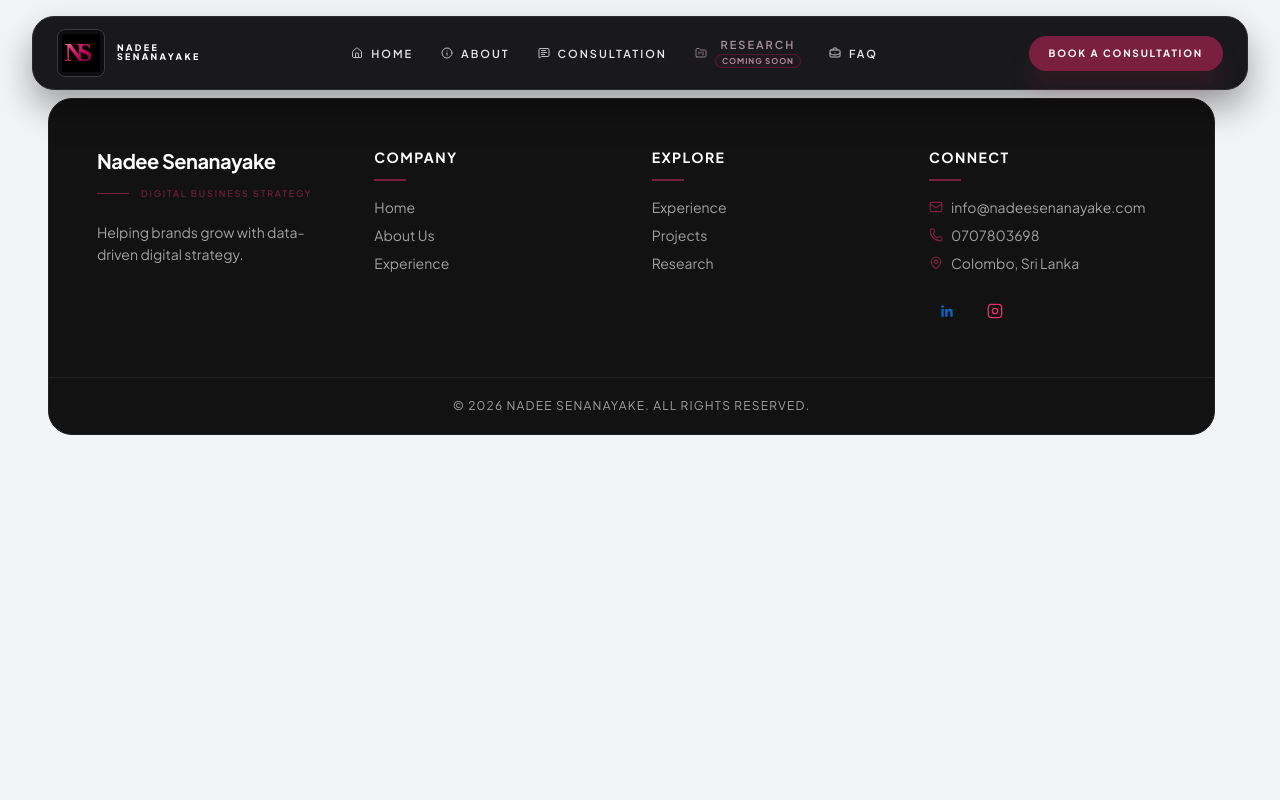
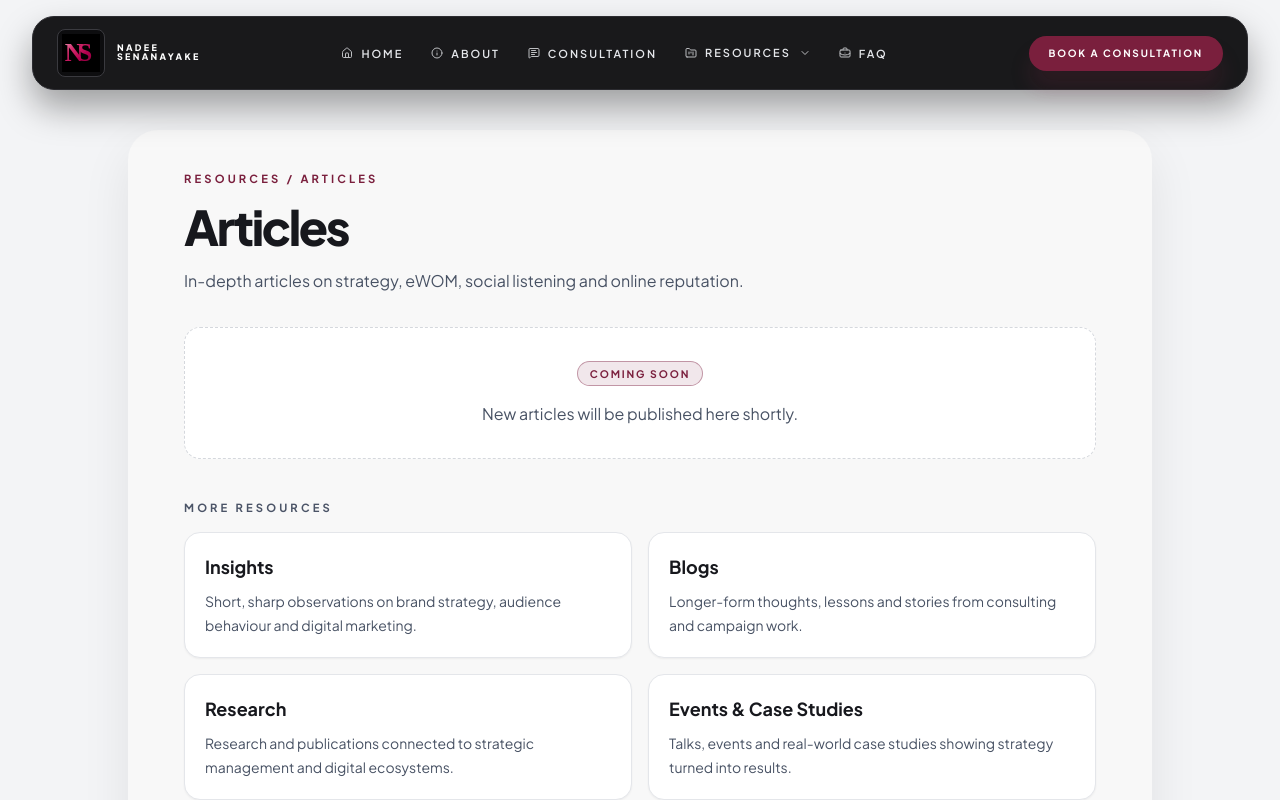
Before and after one commit to chanugiw/nadee-s-landing-page, a React (Vite) app: page /resources/articles in a window 1280 px wide. Shown: the top 800 px of the page. Built offline with nearby package versions, Linux system fonts and the light colour scheme; a web font is replaced by a local one.

Commit message:
Rename Research to Resources and add 6 resource pages

```diff
--- a/src/App.jsx
+++ b/src/App.jsx
@@ -1,12 +1,12 @@
 import React from 'react';
-import { Routes, Route } from 'react-router-dom';
+import { Routes, Route, Navigate } from 'react-router-dom';
 import Navbar from './components/Navbar';
 import Footer from './components/Footer';
 import Home from './pages/Home';
 import AboutPage from './pages/AboutPage';
 import ExperiencePage from './pages/ExperiencePage';
 import ProjectsPage from './pages/ProjectsPage';
-import ResearchPage from './pages/ResearchPage';
+import ResourcePage from './pages/ResourcePage';
 import ContactPage from './pages/ContactPage';
 import ContactCardPage from './pages/ContactCardPage';
 import FaqPage from './pages/FaqPage';
@@ -23,7 +23,9 @@ function App() {
         <Route path="/about" element={<AboutPage />} />
         <Route path="/experience" element={<ExperiencePage />} />
         <Route path="/projects" element={<ProjectsPage />} />
-        <Route path="/research" element={<ResearchPage />} />
+        <Route path="/resources" element={<ResourcePage />} />
+        <Route path="/resources/:slug" element={<ResourcePage />} />
+        <Route path="/research" element={<Navigate to="/resources/research" replace />} />
         <Route path="/contact" element={<ContactPage />} />
         <Route path="/contact-card" element={<ContactCardPage />} />
         <Route path="/faq" element={<FaqPage />} />
--- a/src/components/Footer.jsx
+++ b/src/components/Footer.jsx
@@ -55,7 +55,7 @@ const Footer = () => {
           <ul className="space-y-2 text-sm">
             <li><Link to="/experience" className="hover:text-[#7A1F3D] transition-colors">Experience</Link></li>
             <li><Link to="/projects" className="hover:text-[#7A1F3D] transition-colors">Projects</Link></li>
-            <li><Link to="/research" className="hover:text-[#7A1F3D] transition-colors">Research</Link></li>
+            <li><Link to="/resources" className="hover:text-[#7A1F3D] transition-colors">Resources</Link></li>
           </ul>
         </div>
 
--- a/src/components/Navbar.jsx
+++ b/src/components/Navbar.jsx
@@ -1,6 +1,7 @@
 import React, { useState, useEffect } from 'react';
-import { BriefcaseBusiness, FolderKanban, Home, Info, Menu, MessageSquareText, X } from 'lucide-react';
+import { BriefcaseBusiness, ChevronDown, FolderKanban, Home, Info, Menu, MessageSquareText, X } from 'lucide-react';
 import { Link, useLocation } from 'react-router-dom';
+import { resourcePages, resourcePath } from '../resources';
 
 // Real <a href> link for normal items; a plain (non-link) element for "coming soon" items.
 const NavItem = ({ to, disabled, onNavigate, className, children }) =>
@@ -12,13 +13,15 @@ const NavItem = ({ to, disabled, onNavigate, className, children }) =>
 
 const Navbar = () => {
   const [isOpen, setIsOpen] = useState(false);
+  const [resourcesOpen, setResourcesOpen] = useState(false); // desktop dropdown
+  const [mobileResourcesOpen, setMobileResourcesOpen] = useState(false);
   const location = useLocation();
 
   const navLinks = [
     { name: 'Home', route: '/', icon: Home },
     { name: 'About', route: '/about', icon: Info },
     { name: 'Consultation', route: '/contact', icon: MessageSquareText },
-    { name: 'Research', route: '#', icon: FolderKanban, comingSoon: true },
+    { name: 'Resources', route: '/resources', icon: FolderKanban, children: resourcePages },
     { name: 'FAQ', route: '/faq', icon: BriefcaseBusiness },
   ];
 
@@ -32,7 +35,11 @@ const Navbar = () => {
     }
   }, [location]);
 
-  const closeMenu = () => setIsOpen(false);
+  const closeMenu = () => {
+    setIsOpen(false);
+    setResourcesOpen(false);
+    setMobileResourcesOpen(false);
+  };
 
   // Logo is a real link to "/". When already on the home page, scroll to the top instead.
   const goHome = (event) => {
@@ -65,6 +72,50 @@ const Navbar = () => {
           {navLinks.map((link) => {
             const Icon = link.icon;
             const isDisabled = link.comingSoon;
+
+            if (link.children) {
+              return (
+                <div
+                  key={link.name}
+                  className="relative"
+                  onMouseEnter={() => setResourcesOpen(true)}
+                  onMouseLeave={() => setResourcesOpen(false)}
+                  onBlur={(e) => {
+                    if (!e.currentTarget.contains(e.relatedTarget)) setResourcesOpen(false);
+                  }}
+                >
+                  <Link
+                    to={link.route}
+                    onClick={closeMenu}
+                    aria-haspopup="menu"
+                    aria-expanded={resourcesOpen}
+                    className="flex items-center gap-2 text-[11px] font-semibold uppercase tracking-[0.18em] text-[#e5e7eb] transition-colors hover:text-[#d9a6b4]"
+                  >
+                    <Icon size={12} className="opacity-80" />
+                    <span>{link.name}</span>
+                    <ChevronDown size={12} className={`opacity-80 transition-transform ${resourcesOpen ? 'rotate-180' : ''}`} />
+                  </Link>
+                  {resourcesOpen && (
+                    <div className="absolute left-1/2 top-full z-50 -translate-x-1/2 pt-4">
+                      <ul role="menu" className="min-w-[220px] rounded-2xl border border-[#2b2b30] bg-[#0d0d0f]/95 p-2 shadow-[0_18px_35px_rgba(0,0,0,0.35)] backdrop-blur-sm">
+                        {link.children.map((child) => (
+                          <li key={child.slug} role="none">
+                            <Link
+                              role="menuitem"
+                              to={resourcePath(child.slug)}
+                              onClick={closeMenu}
+                              className="block rounded-xl px-4 py-2.5 text-[11px] font-semibold uppercase tracking-[0.16em] text-[#e5e7eb] transition-colors hover:bg-[#7A1F3D]/30 hover:text-[#f4cad8]"
+                            >
+                              {child.name}
+                            </Link>
+                          </li>
+                        ))}
+                      </ul>
+                    </div>
+                  )}
+                </div>
+              );
+            }
 
             return (
               <NavItem
@@ -110,6 +161,38 @@ const Navbar = () => {
           {navLinks.map((link) => {
             const isDisabled = link.comingSoon;
 
+            if (link.children) {
+              return (
+                <div key={link.name} className="w-full">
+                  <button
+                    type="button"
+                    onClick={() => setMobileResourcesOpen((v) => !v)}
+                    aria-expanded={mobileResourcesOpen}
+                    className="flex w-full items-center justify-center gap-2 rounded-full border border-[#313136] bg-[#16171a] px-4 py-3 text-sm uppercase tracking-[0.2em] text-[#f3f4f6]"
+                  >
+                    {link.name}
+                    <ChevronDown size={14} className={`transition-transform ${mobileResourcesOpen ? 'rotate-180' : ''}`} />
+                  </button>
+                  {mobileResourcesOpen && (
+                    <ul className="mt-2 space-y-2">
+                      <li>
+                        <Link to={link.route} onClick={closeMenu} className="block rounded-full border border-[#3a2b33] bg-[#1b171a] px-4 py-2.5 text-center text-xs uppercase tracking-[0.18em] text-[#f4cad8]">
+                          All Resources
+                        </Link>
+                      </li>
+                      {link.children.map((child) => (
+                        <li key={child.slug}>
+                          <Link to={resourcePath(child.slug)} onClick={closeMenu} className="block rounded-full border border-[#2c2c31] bg-[#121316] px-4 py-2.5 text-center text-xs uppercase tracking-[0.18em] text-[#e5e7eb]">
+                            {child.name}
+                          </Link>
+                        </li>
+                      ))}
+                    </ul>
+                  )}
+                </div>
+              );
+            }
+
             return (
               <NavItem
                 key={link.name}
--- a/src/pages/ResearchPage.jsx
+++ /dev/null
@@ -1,12 +0,0 @@
-import React from 'react';
-import { Research } from '../components/PlaceholderSections';
-
-const ResearchPage = () => {
-  return (
-    <main className="space-y-6">
-      <Research />
-    </main>
-  );
-};
-
-export default ResearchPage;
--- /dev/null
+++ b/src/pages/ResourcePage.jsx
@@ -0,0 +1,62 @@
+import React from 'react';
+import { Link, Navigate, useParams } from 'react-router-dom';
+import { resourcePages, resourcePath } from '../resources';
+
+// Hub page (/resources) lists every resource category; /resources/:slug shows one category.
+const ResourcePage = ({ slug: slugProp }) => {
+  const params = useParams();
+  const slug = slugProp ?? params.slug;
+  const page = resourcePages.find((p) => p.slug === slug);
+
+  if (slug && !page) return <Navigate to="/resources" replace />;
+
+  return (
+    <main className="px-4 py-8 md:px-8 lg:px-16">
+      <section className="mx-auto max-w-5xl rounded-[30px] bg-[#f8f8f8] px-6 py-10 shadow-[0_20px_50px_rgba(0,0,0,0.08)] md:px-10 lg:px-14">
+        <nav aria-label="Breadcrumb" className="mb-4 text-[0.7rem] font-bold uppercase tracking-[0.28em] text-[#7A1F3D]">
+          <Link to="/resources" className="hover:underline">Resources</Link>
+          {page && <span> / {page.name}</span>}
+        </nav>
+
+        <h1 className="text-[2.25rem] font-black tracking-[-0.05em] text-[#17181d] sm:text-4xl md:text-5xl">
+          {page ? page.name : 'Resources'}
+        </h1>
+        <p className="mt-4 max-w-2xl text-base leading-7 text-[#485264]">
+          {page ? page.blurb : 'Insights, writing, research and case studies on brand strategy and digital marketing.'}
+        </p>
+
+        {page ? (
+          <div className="mt-8 rounded-2xl border border-dashed border-[#d5d8dd] bg-white p-8 text-center">
+            <span className="inline-flex rounded-full border border-[#7A1C3E]/40 bg-[#7A1C3E]/10 px-3 py-1 text-[0.65rem] font-bold uppercase tracking-[0.18em] text-[#7A1F3D]">
+              Coming Soon
+            </span>
+            <p className="mt-4 text-base text-[#485264]">New {page.name.toLowerCase()} will be published here shortly.</p>
+          </div>
+        ) : null}
+
+        <div className="mt-10">
+          {page && (
+            <h2 className="mb-4 text-[0.7rem] font-bold uppercase tracking-[0.28em] text-[#4b5467]">More resources</h2>
+          )}
+          <ul className="grid gap-4 sm:grid-cols-2">
+            {resourcePages
+              .filter((p) => p.slug !== slug)
+              .map((p) => (
+                <li key={p.slug}>
+                  <Link
+                    to={resourcePath(p.slug)}
+                    className="block h-full rounded-2xl border border-[#e4e6ea] bg-white p-5 shadow-sm transition-transform hover:-translate-y-0.5"
+                  >
+                    <h3 className="text-lg font-bold text-[#17181d]">{p.name}</h3>
+                    <p className="mt-2 text-sm leading-6 text-[#485264]">{p.blurb}</p>
+                  </Link>
+                </li>
+              ))}
+          </ul>
+        </div>
+      </section>
+    </main>
+  );
+};
+
+export default ResourcePage;
--- /dev/null
+++ b/src/resources.js
@@ -0,0 +1,35 @@
+// Single source of truth for the Resources section (navbar dropdown, footer, hub page, SEO, prerender).
+export const resourcePages = [
+  {
+    slug: 'insights',
+    name: 'Insights',
+    blurb: 'Short, sharp observations on brand strategy, audience behaviour and digital marketing.',
+  },
+  {
+    slug: 'blogs',
+    name: 'Blogs',
+    blurb: 'Longer-form thoughts, lessons and stories from consulting and campaign work.',
+  },
+  {
+    slug: 'articles',
+    name: 'Articles',
+    blurb: 'In-depth articles on strategy, eWOM, social listening and online reputation.',
+  },
+  {
+    slug: 'research',
+    name: 'Research',
+    blurb: 'Research and publications connected to strategic management and digital ecosystems.',
+  },
+  {
+    slug: 'events-case-studies',
+    name: 'Events & Case Studies',
+    blurb: 'Talks, events and real-world case studies showing strategy turned into results.',
+  },
+  {
+    slug: 'white-paper',
+    name: 'White Paper',
+    blurb: 'Downloadable white papers with frameworks and findings for brands and organisations.',
+  },
+];
+
+export const resourcePath = (slug) => `/resources/${slug}`;
--- a/staticwebapp.config.json
+++ b/staticwebapp.config.json
@@ -30,6 +30,10 @@
     {
       "route": "/research",
       "rewrite": "/index.html"
+    },
+    {
+      "route": "/resources/*",
+      "rewrite": "/index.html"
     }
   ]
 }
```
Also changed, not shown: scripts/prerender.mjs (+5 -2 lines), src/seo.js (+17 -5 lines).
